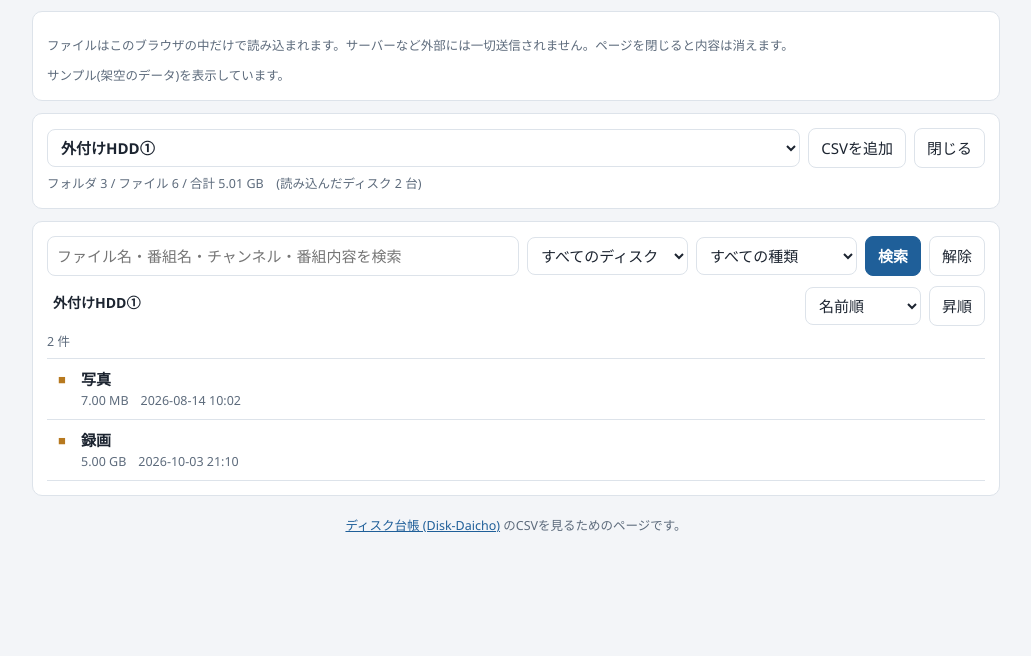
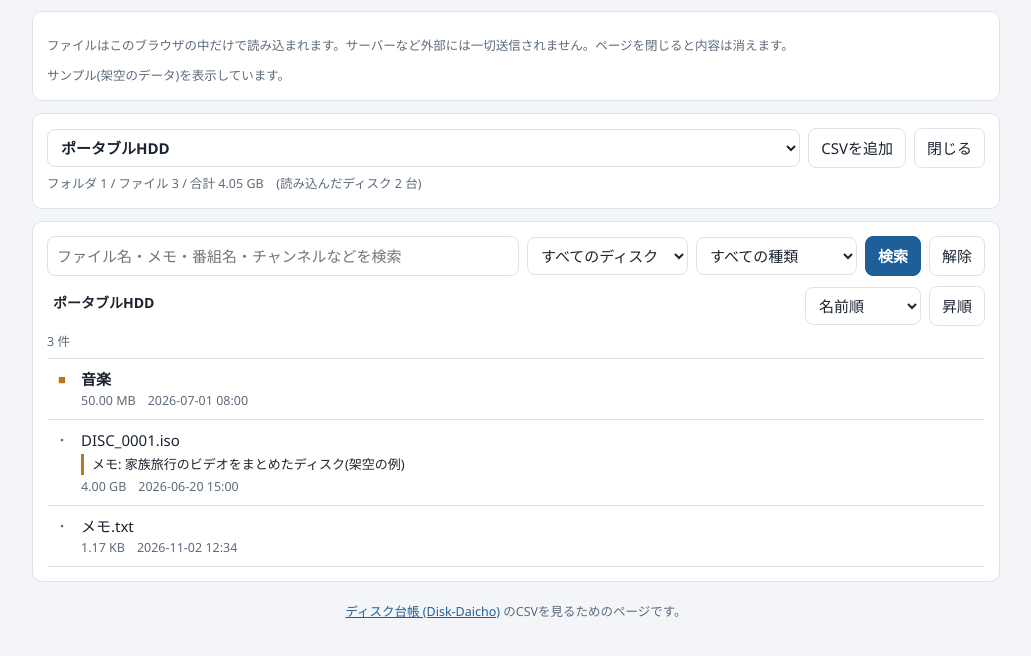
Before and after one commit to tatata17/Disk-Daicho, a plain HTML site: page docs/index.html in a window 1280 px wide. Both pictures are taken after a click on the button "サンプルで試す". Shown: the part 78-734 px from the top of the page, without its empty margins (124-1155 px from the left). Drawn offline with Linux system fonts and the light colour scheme.

Commit message:
ファイル・フォルダごとのメモ機能を追加 (アプリ・CSV・ビューア)
Co-Authored-By: Claude Fable 5.2 <noreply@anthropic.com>
Claude-Session: https://claude.ai/code/session_01KDHkD5uM6sB3GF6Wa7AdAx

```diff
--- a/docs/index.html
+++ b/docs/index.html
@@ -53,6 +53,7 @@ select,input[type=search]{border:1px solid var(--line);background:var(--panel);b
 .name{word-break:break-all}
 .item.dir .name{font-weight:600}
 .meta{color:var(--sub);font-size:12.5px;display:flex;flex-wrap:wrap;gap:2px 12px}
+.memo{font-size:13px;border-left:3px solid var(--dir);padding-left:8px;margin:2px 0;word-break:break-word}
 .loc{color:var(--sub);font-size:12.5px;word-break:break-all}
 .loc button{border:none;background:none;color:var(--accent);padding:0;text-align:left;word-break:break-all}
 .chip{background:var(--chip);border-radius:20px;padding:0 8px;font-size:12px}
@@ -93,7 +94,7 @@ footer a{color:var(--accent)}
 
   <div class="panel hide" id="browsePanel">
     <div class="row">
-      <input type="search" id="q" class="grow" placeholder="ファイル名・番組名・チャンネル・番組内容を検索" aria-label="検索">
+      <input type="search" id="q" class="grow" placeholder="ファイル名・メモ・番組名・チャンネルなどを検索" aria-label="検索">
       <select id="scope" aria-label="検索範囲"><option value="all">すべてのディスク</option><option value="disk">このディスク</option></select>
       <select id="type" aria-label="種類"></select>
       <button class="primary" id="go">検索</button>
@@ -207,7 +208,7 @@ function addRows(model, rows) {
     throw new Error("ディスク台帳で書き出したCSVではないようです(見出しに「ディスク」「パス」「種別」がありません)。");
   const cExt = col("拡張子"), cSize = col("サイズ(バイト)"), cTime = col("更新日時"),
         cTitle = col("番組名"), cBdate = col("放送日"), cBtime = col("開始時刻"),
-        cCh = col("チャンネル"), cDetail = col("番組内容");
+        cCh = col("チャンネル"), cDetail = col("番組内容"), cNote = col("メモ");
   const get = (r, c) => (c >= 0 && r[c] !== undefined ? r[c] : "");
   let count = 0;
   for (let i = 1; i < rows.length; i++) {
@@ -220,12 +221,13 @@ function addRows(model, rows) {
       const node = getDir(disk, path);
       node.s = size;
       node.m = get(r, cTime);
+      node.note = get(r, cNote);
     } else {
       const k = path.lastIndexOf("\\");
       const parent = getDir(disk, k < 0 ? "" : path.slice(0, k));
       const title = get(r, cTitle);
       const node = { n: k < 0 ? path : path.slice(k + 1), p: parent, d: false, c: null, s: size,
-                     m: get(r, cTime), e: get(r, cExt).toLowerCase(), disk,
+                     m: get(r, cTime), e: get(r, cExt).toLowerCase(), disk, note: get(r, cNote),
                      pi: title || get(r, cCh) || get(r, cDetail)
                        ? { title, bdate: get(r, cBdate), btime: get(r, cBtime), ch: get(r, cCh), detail: get(r, cDetail) }
                        : null };
@@ -254,7 +256,7 @@ function search(model, disks, words, type) {
       if (type === "DIR" ? !x.d : exts ? (x.d || !exts.has(x.e)) : false) continue;
       if (ws.length) {
         if (x.lc === undefined)
-          x.lc = (x.n + (x.pi ? "\n" + x.pi.title + "\n" + x.pi.ch + "\n" + x.pi.detail : "")).toLowerCase();
+          x.lc = (x.n + "\n" + (x.note || "") + (x.pi ? "\n" + x.pi.title + "\n" + x.pi.ch + "\n" + x.pi.detail : "")).toLowerCase();
         let ok = true;
         for (const w of ws) if (!x.lc.includes(w)) { ok = false; break; }
         if (!ok) continue;
@@ -287,7 +289,8 @@ function fmtSize(n) {
 }
 
 const SAMPLE = [
-  ["ディスク","パス","種別","拡張子","サイズ(バイト)","サイズ","更新日時","番組名","放送日","開始時刻","チャンネル","番組内容"],
+  ["ディスク","パス","種別","拡張子","サイズ(バイト)","サイズ","更新日時","番組名","放送日","開始時刻","チャンネル","番組内容","メモ"],
+  ["ポータブルHDD","DISC_0001.iso","ファイル","iso","4294967296","","2026-06-20 15:00","","","","","","家族旅行のビデオをまとめたディスク(架空の例)"],
   ["外付けHDD①","録画","フォルダ","","5368709120","","2026-10-03 21:10"],
   ["外付けHDD①","録画\\そらいろ探検隊","フォルダ","","3221225472","","2026-10-03 21:10"],
   ["外付けHDD①","録画\\そらいろ探検隊\\そらいろ探検隊 第1話,20260905.mkv","ファイル","mkv","1610612736","","2026-09-05 19:40","そらいろ探検隊 第1話","2026/09/05","18:30:00","サンプル放送","空に浮かぶ島を目指して、三人の旅が始まる。\n(これは架空の番組です)"],
@@ -411,6 +414,7 @@ if (typeof document !== "undefined") (function () {
     row.append(el("div", "ico", x.d ? "■" : "・"));
     const body = el("div", "body");
     body.append(el("div", "name", x.n));
+    if (x.note) body.append(el("div", "memo", "メモ: " + x.note));
     const meta = el("div", "meta");
     meta.append(el("span", "", fmtSize(x.s)));
     if (x.m) meta.append(el("span", "", x.m));
```
Also changed, not shown: 2 other files.
